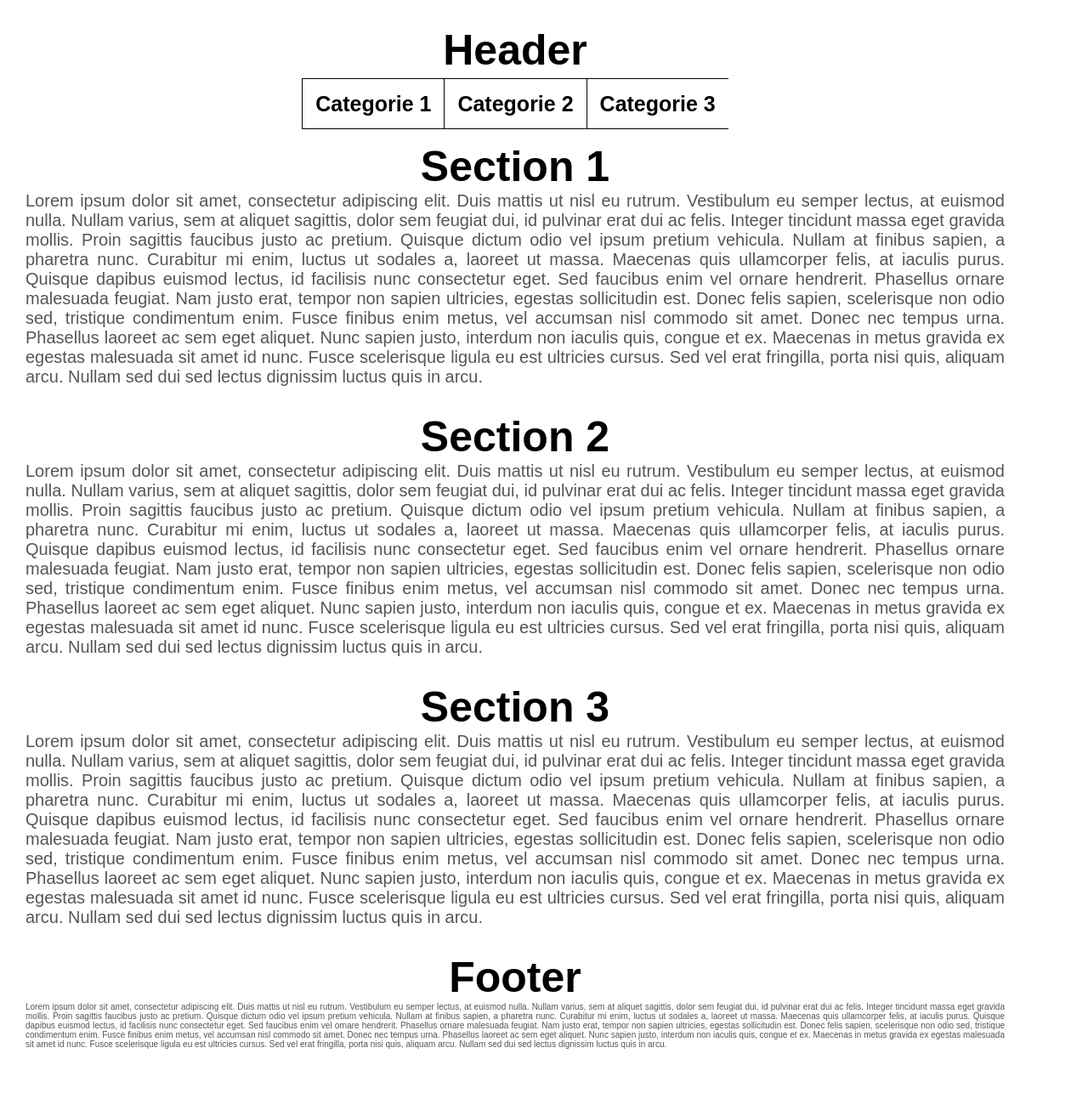
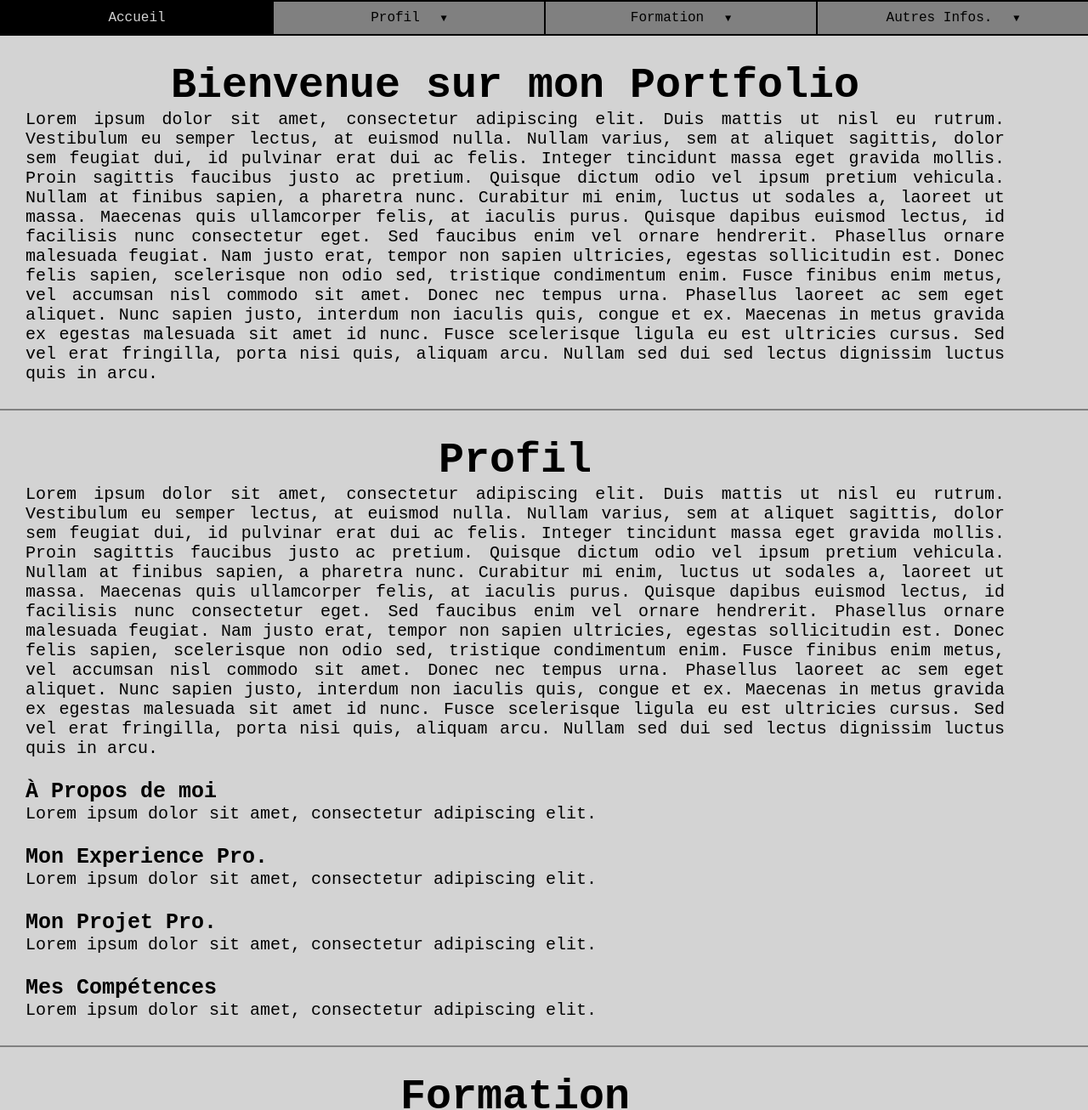
Before and after one commit to Pouloo/slam_portfolio, a plain HTML site: page index.html in a window 1280 px wide. Shown: the top 1306 px of the page at 85% size. Before the commit the page ends 1264 px from the top, so only its background shows below. Drawn offline with Linux system fonts and the light colour scheme.

Commit message:
DONE: basic pages boilerplate

```diff
--- a/index.html
+++ b/index.html
@@ -1,15 +1,17 @@
 <!--
-=> Acueil
-=> Profil
-=> Rubriques:
-    ↳ À Propos de moi
-    ↳ BTS SIO
-    ↳ Experience
-    ↳ Compétences
-    ↳ Projets
-    ↳ Contacts
-    ↳ E4
-    ↳ E5
+=> Accueil (index page)
+=> Profil (page)
+    ↳ À Propos de moi (id)
+    ↳ Mon Experience Pro. (id)
+    ↳ Mon Projet Pro. (id)
+    ↳ Mes Compétences (id)
+=> Formation: (page)
+    ↳ BTS SIO (id)
+    ↳ E4 (id)
+    ↳ E5 (id)
+=> Autres Infos.: (page)
+    ↳ Veille/Outils (id)
+    ↳ Contact (id)
 -->
 
 <!DOCTYPE html>
@@ -20,41 +22,80 @@
         <title>Portfolio</title>
     </head>
     <body>
-
         <header>
-            <h1>Header</h1>
-            <nav>
-                <ul>
-                    <li><a href="#s1">Categorie 1</a></li>
-                    <li><a href="#s2">Categorie 2</a></li>
-                    <li><a href="#s3">Categorie 3</a></li>
-                </ul>
-            </nav>
-            <nav>
-                <ul>
-				</ul>
-            </nav>
+            <ul>
+                <li><a href="">Accueil</a></li>
+                <li class="burger">
+                    <a href="pages/profil.html">Profil &ensp;</a>
+                    <ul class="sub_burger">
+                        <li><a href="pages/profil.html#propos">À Propos de moi</a></li>
+                        <li><a href="pages/profil.html#experience">Mon Experience Pro.</a></li>
+                        <li><a href="pages/profil.html#projet">Mon Projet Pro.</a></li>
+                        <li><a href="pages/profil.html#competences">Mes Compétences</a></li>
+                    </ul>
+                </li>
+                <li class="burger">
+                    <a href="pages/formation.html">Formation &ensp;</a>
+                    <ul class="sub_burger">
+                        <li><a href="pages/formation.html#sio">BTS SIO</a></li>
+                        <li><a href="pages/formation.html#e4">E4</a></li>
+                        <li><a href="pages/formation.html#e5">E5</a></li>
+                    </ul>
+                </li>
+                <li class="burger">
+                    <a href="pages/autres.html">Autres Infos. &ensp;</a>
+                    <ul class="sub_burger">
+                        <li><a href="pages/autres.html#veille">Veille</a></li>
+                        <li><a href="pages/autres.html#contact">Contact</a></li>
+                    </ul>
+                </li>
+            </ul>
         </header>
 
-        <section id="s2">
-            <h1>Section 1</h1>
+        <section>
+            <h1>Bienvenue sur mon Portfolio</h1>
             <p>Lorem ipsum dolor sit amet, consectetur adipiscing elit. Duis mattis ut nisl eu rutrum. Vestibulum eu semper lectus, at euismod nulla. Nullam varius, sem at aliquet sagittis, dolor sem feugiat dui, id pulvinar erat dui ac felis. Integer tincidunt massa eget gravida mollis. Proin sagittis faucibus justo ac pretium. Quisque dictum odio vel ipsum pretium vehicula. Nullam at finibus sapien, a pharetra nunc. Curabitur mi enim, luctus ut sodales a, laoreet ut massa. Maecenas quis ullamcorper felis, at iaculis purus. Quisque dapibus euismod lectus, id facilisis nunc consectetur eget. Sed faucibus enim vel ornare hendrerit. Phasellus ornare malesuada feugiat. Nam justo erat, tempor non sapien ultricies, egestas sollicitudin est. Donec felis sapien, scelerisque non odio sed, tristique condimentum enim. Fusce finibus enim metus, vel accumsan nisl commodo sit amet. Donec nec tempus urna. Phasellus laoreet ac sem eget aliquet. Nunc sapien justo, interdum non iaculis quis, congue et ex. Maecenas in metus gravida ex egestas malesuada sit amet id nunc. Fusce scelerisque ligula eu est ultricies cursus. Sed vel erat fringilla, porta nisi quis, aliquam arcu. Nullam sed dui sed lectus dignissim luctus quis in arcu.</p>
         </section>
+        <hr>
+        <section>
+            <h1>Profil</h1>
+            <p>Lorem ipsum dolor sit amet, consectetur adipiscing elit. Duis mattis ut nisl eu rutrum. Vestibulum eu semper lectus, at euismod nulla. Nullam varius, sem at aliquet sagittis, dolor sem feugiat dui, id pulvinar erat dui ac felis. Integer tincidunt massa eget gravida mollis. Proin sagittis faucibus justo ac pretium. Quisque dictum odio vel ipsum pretium vehicula. Nullam at finibus sapien, a pharetra nunc. Curabitur mi enim, luctus ut sodales a, laoreet ut massa. Maecenas quis ullamcorper felis, at iaculis purus. Quisque dapibus euismod lectus, id facilisis nunc consectetur eget. Sed faucibus enim vel ornare hendrerit. Phasellus ornare malesuada feugiat. Nam justo erat, tempor non sapien ultricies, egestas sollicitudin est. Donec felis sapien, scelerisque non odio sed, tristique condimentum enim. Fusce finibus enim metus, vel accumsan nisl commodo sit amet. Donec nec tempus urna. Phasellus laoreet ac sem eget aliquet. Nunc sapien justo, interdum non iaculis quis, congue et ex. Maecenas in metus gravida ex egestas malesuada sit amet id nunc. Fusce scelerisque ligula eu est ultricies cursus. Sed vel erat fringilla, porta nisi quis, aliquam arcu. Nullam sed dui sed lectus dignissim luctus quis in arcu.</p>
 
-        <section id="s2">
-            <h1>Section 2</h1>
+            <h2>À Propos de moi</h2>
+            <p>Lorem ipsum dolor sit amet, consectetur adipiscing elit. </p>
+
+            <h2>Mon Experience Pro.</h2>
+            <p>Lorem ipsum dolor sit amet, consectetur adipiscing elit. </p>
+
+            <h2>Mon Projet Pro.</h2>
+            <p>Lorem ipsum dolor sit amet, consectetur adipiscing elit. </p>
+
+            <h2>Mes Compétences</h2>
+            <p>Lorem ipsum dolor sit amet, consectetur adipiscing elit. </p>
+        </section>
+        <hr>
+        <section>
+            <h1>Formation</h1>
+            <p>Lorem ipsum dolor sit amet, consectetur adipiscing elit. Duis mattis ut nisl eu rutrum. Vestibulum eu semper lectus, at euismod nulla. Nullam varius, sem at aliquet sagittis, dolor sem feugiat dui, id pulvinar erat dui ac felis. Integer tincidunt massa eget gravida mollis. Proin sagittis faucibus justo ac pretium. Quisque dictum odio vel ipsum pretium vehicula. Nullam at finibus sapien, a pharetra nunc. Curabitur mi enim, luctus ut sodales a, laoreet ut massa. Maecenas quis ullamcorper felis, at iaculis purus. Quisque dapibus euismod lectus, id facilisis nunc consectetur eget. Sed faucibus enim vel ornare hendrerit. Phasellus ornare malesuada feugiat. Nam justo erat, tempor non sapien ultricies, egestas sollicitudin est. Donec felis sapien, scelerisque non odio sed, tristique condimentum enim. Fusce finibus enim metus, vel accumsan nisl commodo sit amet. Donec nec tempus urna. Phasellus laoreet ac sem eget aliquet. Nunc sapien justo, interdum non iaculis quis, congue et ex. Maecenas in metus gravida ex egestas malesuada sit amet id nunc. Fusce scelerisque ligula eu est ultricies cursus. Sed vel erat fringilla, porta nisi quis, aliquam arcu. Nullam sed dui sed lectus dignissim luctus quis in arcu.</p>
+
+            <h2>BTS SIO</h2>
+            <p>Lorem ipsum dolor sit amet, consectetur adipiscing elit. </p>
+
+            <h2>E4</h2>
+            <p>Lorem ipsum dolor sit amet, consectetur adipiscing elit. </p>
+
+            <h2>E5</h2>
+            <p>Lorem ipsum dolor sit amet, consectetur adipiscing elit. </p>
+        </section>
+        <hr>
+        <section>
+            <h1>Veille</h1>
             <p>Lorem ipsum dolor sit amet, consectetur adipiscing elit. Duis mattis ut nisl eu rutrum. Vestibulum eu semper lectus, at euismod nulla. Nullam varius, sem at aliquet sagittis, dolor sem feugiat dui, id pulvinar erat dui ac felis. Integer tincidunt massa eget gravida mollis. Proin sagittis faucibus justo ac pretium. Quisque dictum odio vel ipsum pretium vehicula. Nullam at finibus sapien, a pharetra nunc. Curabitur mi enim, luctus ut sodales a, laoreet ut massa. Maecenas quis ullamcorper felis, at iaculis purus. Quisque dapibus euismod lectus, id facilisis nunc consectetur eget. Sed faucibus enim vel ornare hendrerit. Phasellus ornare malesuada feugiat. Nam justo erat, tempor non sapien ultricies, egestas sollicitudin est. Donec felis sapien, scelerisque non odio sed, tristique condimentum enim. Fusce finibus enim metus, vel accumsan nisl commodo sit amet. Donec nec tempus urna. Phasellus laoreet ac sem eget aliquet. Nunc sapien justo, interdum non iaculis quis, congue et ex. Maecenas in metus gravida ex egestas malesuada sit amet id nunc. Fusce scelerisque ligula eu est ultricies cursus. Sed vel erat fringilla, porta nisi quis, aliquam arcu. Nullam sed dui sed lectus dignissim luctus quis in arcu.</p>
         </section>
-
-        <section id="s3">
-            <h1>Section 3</h1>
-            <p>Lorem ipsum dolor sit amet, consectetur adipiscing elit. Duis mattis ut nisl eu rutrum. Vestibulum eu semper lectus, at euismod nulla. Nullam varius, sem at aliquet sagittis, dolor sem feugiat dui, id pulvinar erat dui ac felis. Integer tincidunt massa eget gravida mollis. Proin sagittis faucibus justo ac pretium. Quisque dictum odio vel ipsum pretium vehicula. Nullam at finibus sapien, a pharetra nunc. Curabitur mi enim, luctus ut sodales a, laoreet ut massa. Maecenas quis ullamcorper felis, at iaculis purus. Quisque dapibus euismod lectus, id facilisis nunc consectetur eget. Sed faucibus enim vel ornare hendrerit. Phasellus ornare malesuada feugiat. Nam justo erat, tempor non sapien ultricies, egestas sollicitudin est. Donec felis sapien, scelerisque non odio sed, tristique condimentum enim. Fusce finibus enim metus, vel accumsan nisl commodo sit amet. Donec nec tempus urna. Phasellus laoreet ac sem eget aliquet. Nunc sapien justo, interdum non iaculis quis, congue et ex. Maecenas in metus gravida ex egestas malesuada sit amet id nunc. Fusce scelerisque ligula eu est ultricies cursus. Sed vel erat fringilla, porta nisi quis, aliquam arcu. Nullam sed dui sed lectus dignissim luctus quis in arcu.</p>
-        </section>
-
+        <hr>
         <footer>
-            <h1>Footer</h1>
+            <h1>Contact</h1>
             <p>Lorem ipsum dolor sit amet, consectetur adipiscing elit. Duis mattis ut nisl eu rutrum. Vestibulum eu semper lectus, at euismod nulla. Nullam varius, sem at aliquet sagittis, dolor sem feugiat dui, id pulvinar erat dui ac felis. Integer tincidunt massa eget gravida mollis. Proin sagittis faucibus justo ac pretium. Quisque dictum odio vel ipsum pretium vehicula. Nullam at finibus sapien, a pharetra nunc. Curabitur mi enim, luctus ut sodales a, laoreet ut massa. Maecenas quis ullamcorper felis, at iaculis purus. Quisque dapibus euismod lectus, id facilisis nunc consectetur eget. Sed faucibus enim vel ornare hendrerit. Phasellus ornare malesuada feugiat. Nam justo erat, tempor non sapien ultricies, egestas sollicitudin est. Donec felis sapien, scelerisque non odio sed, tristique condimentum enim. Fusce finibus enim metus, vel accumsan nisl commodo sit amet. Donec nec tempus urna. Phasellus laoreet ac sem eget aliquet. Nunc sapien justo, interdum non iaculis quis, congue et ex. Maecenas in metus gravida ex egestas malesuada sit amet id nunc. Fusce scelerisque ligula eu est ultricies cursus. Sed vel erat fringilla, porta nisi quis, aliquam arcu. Nullam sed dui sed lectus dignissim luctus quis in arcu.</p>
         </footer>
-
     </body>
 </html>
--- a/style.css
+++ b/style.css
@@ -1,15 +1,30 @@
 /*
-=> Acueil
-=> Profil
-=> En tête (/= Hamburger Menu):
-    ↳ À Propos de moi
-    ↳ BTS SIO
-    ↳ Experience
-    ↳ Compétences
-    ↳ Projets
-    ↳ Contacts
-    ↳ E4
-    ↳ E5
+TODO:
+
+    ( Maintain ul:hover status during li:hover trigger
+
+    ( Side links to sub_burge li to simply ref in-page id
+
+    ( Highlight/Grey Out Current page >>Header
+
+    ( Implement Alternate color for sections and footer
+
+    • Fathom the glorious Hamburger Menu (~✓)
+
+    • CSS\ (Temp) Style Accueil/Header (✓)
+
+    • HTML\ Implement Sub Pages/Hreffing/Iding (~)
+
+    • HTML\ Add Accueil Content
+
+    • HTML\ Add Pages Content
+
+    • CSS\ Style Accueil
+
+    • CSS\ Style Sub Pages
+
+    • (......)
+
 */
 
 /* General */
@@ -20,108 +35,143 @@
     padding: 0;
 }
 
+
 body
 {
-    font-family: Arial;
+    height: auto;
+    background-color: lightgrey;
+}
+p
+{
+    font-family: 'Courier New', Courier, monospace;
     font-style: normal;
-    font-weight: bold;
-    font-size: 25px;
+    font-weight: normal;
+    font-size: 20px;
     text-decoration: none;
-    text-align: center;
-    color: #000000;
+    text-align: justify;
+    color: black;
 }
-
 h1
 {
     font-size: 50px;
     text-align: center;
 }
-
-p
+h2
 {
-    font-family: Arial;
-    font-style: normal;
-    font-weight: normal;
-    font-size: 20px;
+    font-size: 25px;
+    text-align: justify;
+}
+a
+{
+    font-family: 'Courier New', Courier, monospace;
     text-decoration: none;
-    text-align: justify;
-    color: #555555;
+    color: black;
+}
+hr
+{
+    border: 1.5px solid grey;
 }
 
-a
+h1, h2, h3
 {
-    text-decoration: none;
-    color: #000000;
+    font-family: 'Courier New', Courier, monospace;
+    margin-top: 25px;
+    color: black;
 }
-
-header, section, footer
+section, footer
 {
     height: auto;
     width: 90%;
     margin: 30px;
 }
 
-/* Header */
+/* Header/Hamburger Menu */
 
+header
+{
+    width: 100%;
+    margin: 0 auto;
+    background-color: grey;
+    position: sticky;
+    top: 0px
+}
 header ul
 {
-    margin: 20px;
-    font-size: 0; /* Contre propriété inline block de padding inmodifiable de 6 px */
+    list-style-type: none;;
+}
+header ul li
+{
+    float: left;
+    width: 25%;
+    text-align: center;
+    position: relative;
+}
+header a
+{
+    display: block;
+    text-decoration: none;
+    color: black;
+    border-bottom: 2px solid black;
+    border-top: 2px solid black;
+    border-left: 2px solid black;
+    padding: 10px 0px
 }
 
-header ul li
+
+.alt_sec
 {
-    display: inline;
+    background-color: grey;
+}
+.sub_burger
+{
+    display: none;
+    box-shadow: 0px 1px 2px lightgrey;
+    background-color: grey;
+    position: absolute;
+    width: 100%;
+    z-index: 1000;
+}
+.sub_burger li
+{
+    float: none;
+    width: 100%;
+    text-align: left;
+}
+.sub_burger a
+{
+    border-right: 2px solid black;
+    padding: 10px;
+    border-top: none;
 }
 
-header a
-{
-    font-size: 25px;
-    border-style: solid;
-    border-width: 1px 0px 1px 1px;
-    border-color: #000000;
-    border-radius: 1;
-    padding: 15px 15px 15px 15px;
-}
-
-header a:nth-child(2)
-{
-    border-right: 1px;
-}
 
 header a:hover
 {
-    font-family: Courier;
-	/* width: ; */
-    background-color: #000000;
-    color: #ffffff;
+    background-color: black;
+    color: lightgrey;
+}
+.burger > a:hover
+{
+    background-color: grey;
+}
+header > ul li:hover .sub_burger
+{
+    display: block;
+}
+header ul::after
+{
+    content: "";
+    display: table;
+    clear: both;
+}
+.burger > a::after
+{
+    content:" ▼";
+    font-size: 12px;
 }
 
-/* Header\Hamburger Menu */
 
-
-/* À Propos de moi */
-
-#s1
-{
-	font-size: 25px;
-}
-
-/* Section 2 */
-
-#s2
-{
-	font-size: 25px;
-}
-
-/* Section 3 */
-
-#s3
-{
-	font-size: 25px;
-}
-
-/* Footer */
+/* Footer/Contacts */
 
 footer p
 {
```
Also changed, not shown: pages/autres.html (added, +53 -0 lines), pages/formation.html (added, +60 -0 lines), pages/profil.html (added, +56 -0 lines), 1 other file.
